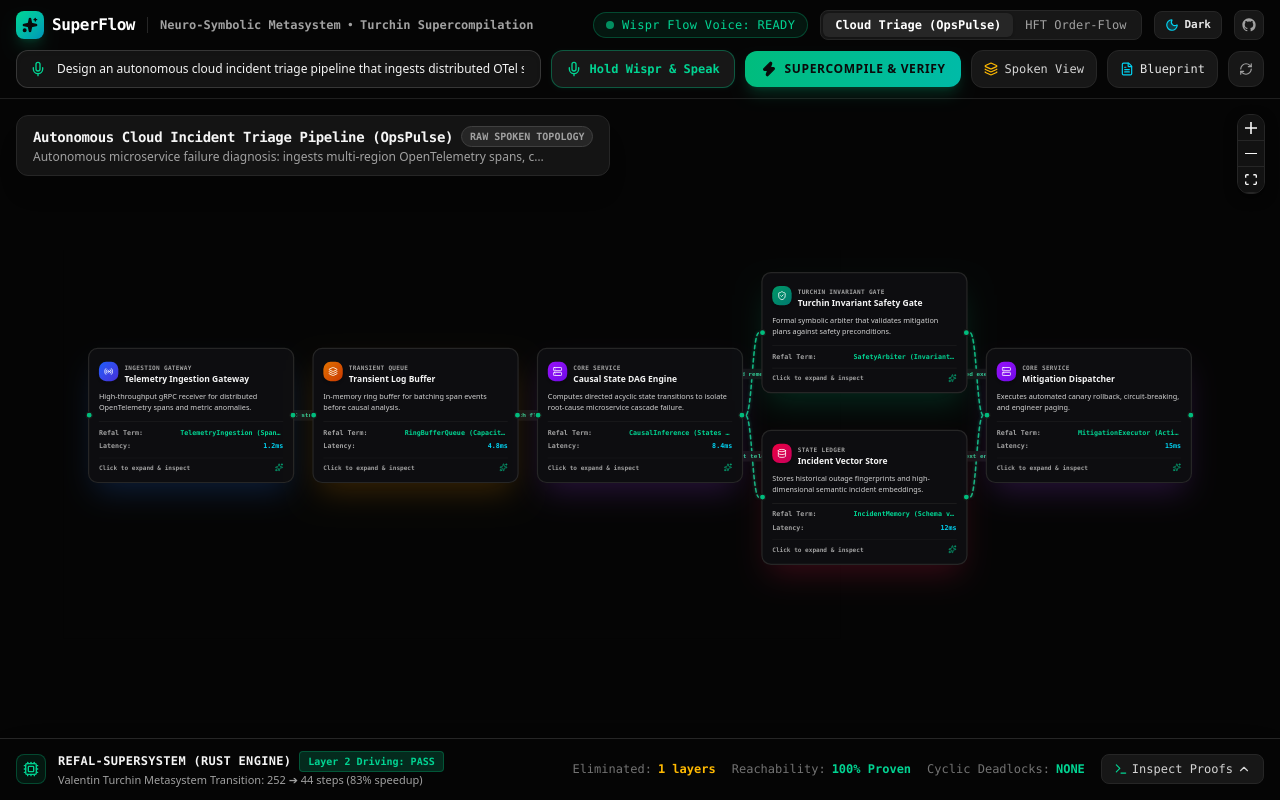
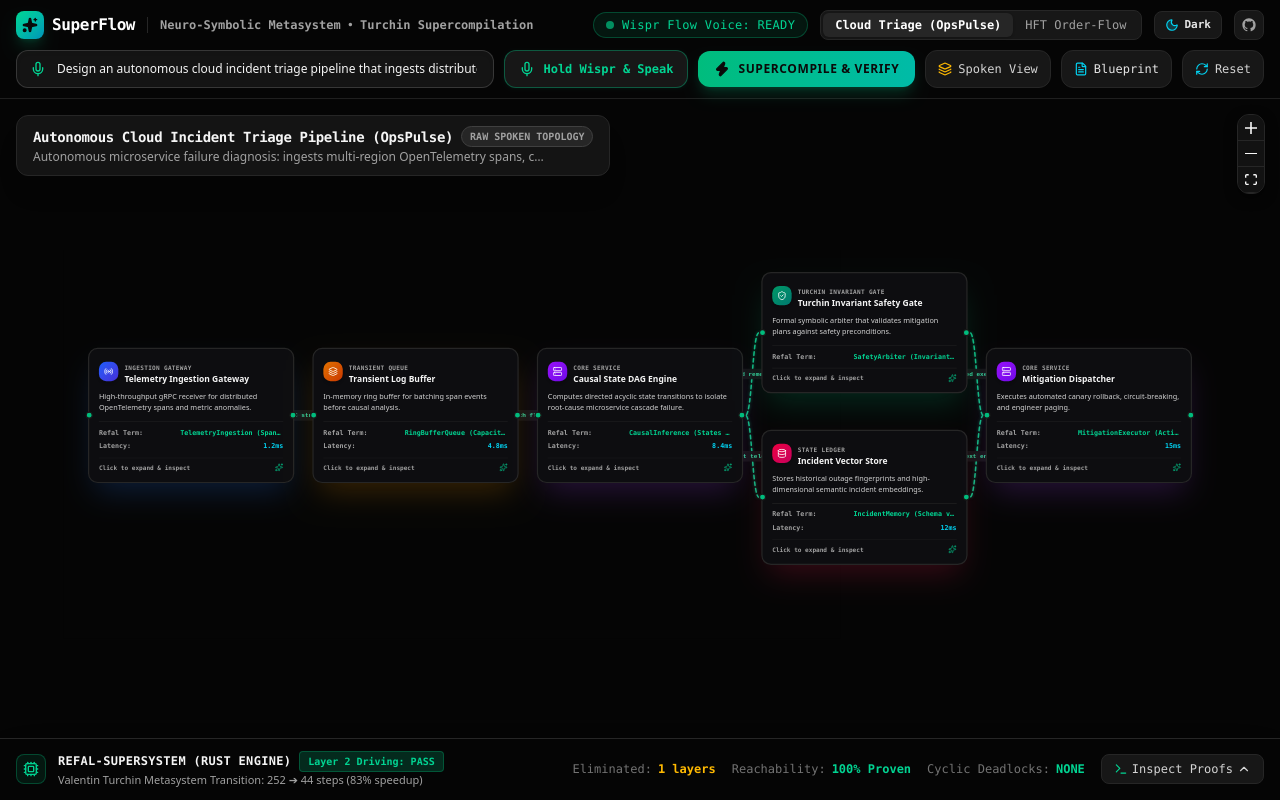
Before and after one commit to Abhinav-Rust/superflow, a Next.js app: page / in a window 1280 px wide. Built offline with nearby package versions, Linux system fonts and the light colour scheme.

Commit message:
feat: make Reset button fully functional with animated spin, label, camera recenter, and prompt restoration

```diff
--- a/src/app/page.tsx
+++ b/src/app/page.tsx
@@ -39,6 +39,8 @@
   const [promptInput, setPromptInput] = useState<string>(ARCHITECTURE_PRESETS[0].spokenPrompt);
   const [isBlueprintOpen, setIsBlueprintOpen] = useState<boolean>(false);
   const [selectedNodeData, setSelectedNodeData] = useState<ArchitectureNodeData | null>(null);
+  const [isResetting, setIsResetting] = useState<boolean>(false);
+  const [reactFlowInstance, setReactFlowInstance] = useState<any>(null);
 
   // React Flow state
   const [nodes, setNodes, onNodesChange] = useNodesState<Node<ArchitectureNodeData>>([]);
@@ -174,8 +176,21 @@
 
   // Reset to original
   const handleReset = () => {
+    setIsResetting(true);
     setIsSupercompiledView(false);
+    setPromptInput(activeGraph.spokenPrompt);
+    setSelectedNodeData(null);
     loadGraph(activeGraph, false);
+
+    if (reactFlowInstance) {
+      setTimeout(() => {
+        reactFlowInstance.fitView({ padding: 0.16, duration: 400 });
+      }, 50);
+    }
+
+    setTimeout(() => {
+      setIsResetting(false);
+    }, 600);
   };
 
   // Handle Node Click to Expand into Detail Modal
@@ -196,6 +211,7 @@
         onPromptChange={setPromptInput}
         onSupercompile={handleSupercompile}
         onReset={handleReset}
+        isResetting={isResetting}
         onOpenBlueprint={() => setIsBlueprintOpen(true)}
         onSelectPreset={handleSelectPreset}
         isSupercompiled={isSupercompiledView}
@@ -253,6 +269,7 @@
           onNodesChange={onNodesChange}
           onEdgesChange={onEdgesChange}
           onNodeClick={handleNodeClick}
+          onInit={setReactFlowInstance}
           nodeTypes={nodeTypes}
           colorMode={theme}
           fitView
--- a/src/components/VoiceInputBar.tsx
+++ b/src/components/VoiceInputBar.tsx
@@ -8,6 +8,7 @@
   onPromptChange: (text: string) => void;
   onSupercompile: () => void;
   onReset: () => void;
+  isResetting?: boolean;
   onOpenBlueprint: () => void;
   onSelectPreset: (presetId: string) => void;
   isSupercompiled: boolean;
@@ -23,6 +24,7 @@
   onPromptChange,
   onSupercompile,
   onReset,
+  isResetting = false,
   onOpenBlueprint,
   onSelectPreset,
   isSupercompiled,
@@ -288,14 +290,16 @@
           {/* Reset */}
           <button
             onClick={onReset}
-            className={`p-2.5 rounded-xl border transition shrink-0 ${
+            disabled={isResetting}
+            className={`flex items-center gap-1.5 px-3 py-2.5 rounded-xl border text-xs font-mono transition shrink-0 ${
               isDark
-                ? 'bg-neutral-900 hover:bg-neutral-800 border-neutral-800 text-neutral-400 hover:text-white'
-                : 'bg-neutral-100 hover:bg-neutral-200 border-neutral-300 text-neutral-600 hover:text-neutral-950'
+                ? 'bg-neutral-900 hover:bg-neutral-800 border-neutral-800 text-neutral-300 hover:text-white'
+                : 'bg-neutral-100 hover:bg-neutral-200 border-neutral-300 text-neutral-800 hover:text-neutral-950 font-semibold'
             }`}
-            title="Reset Topology"
+            title="Reset Topology, Layout & Prompt to Default"
           >
-            <RefreshCw className="w-3.5 h-3.5" />
+            <RefreshCw className={`w-3.5 h-3.5 text-cyan-400 ${isResetting ? 'animate-spin' : ''}`} />
+            <span className="hidden sm:inline">{isResetting ? 'Resetting...' : 'Reset'}</span>
           </button>
         </div>
       </div>
```
